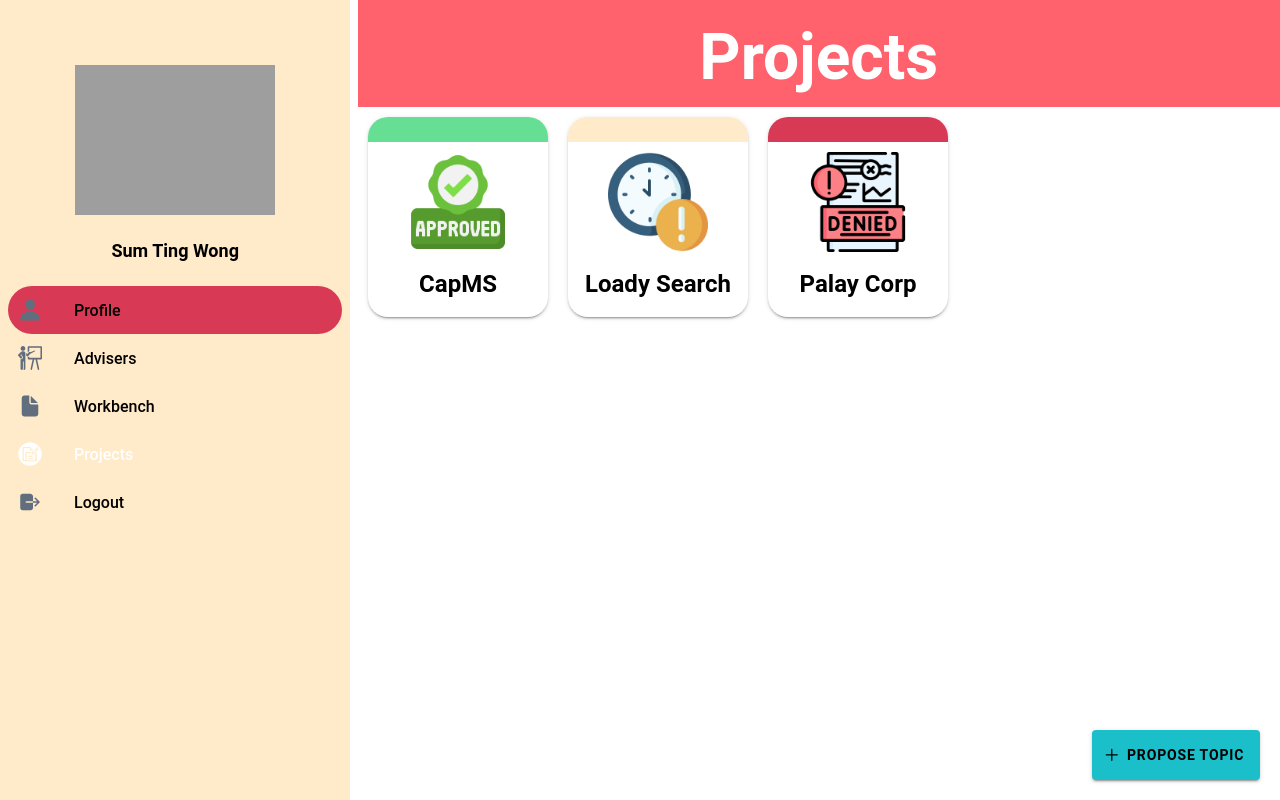
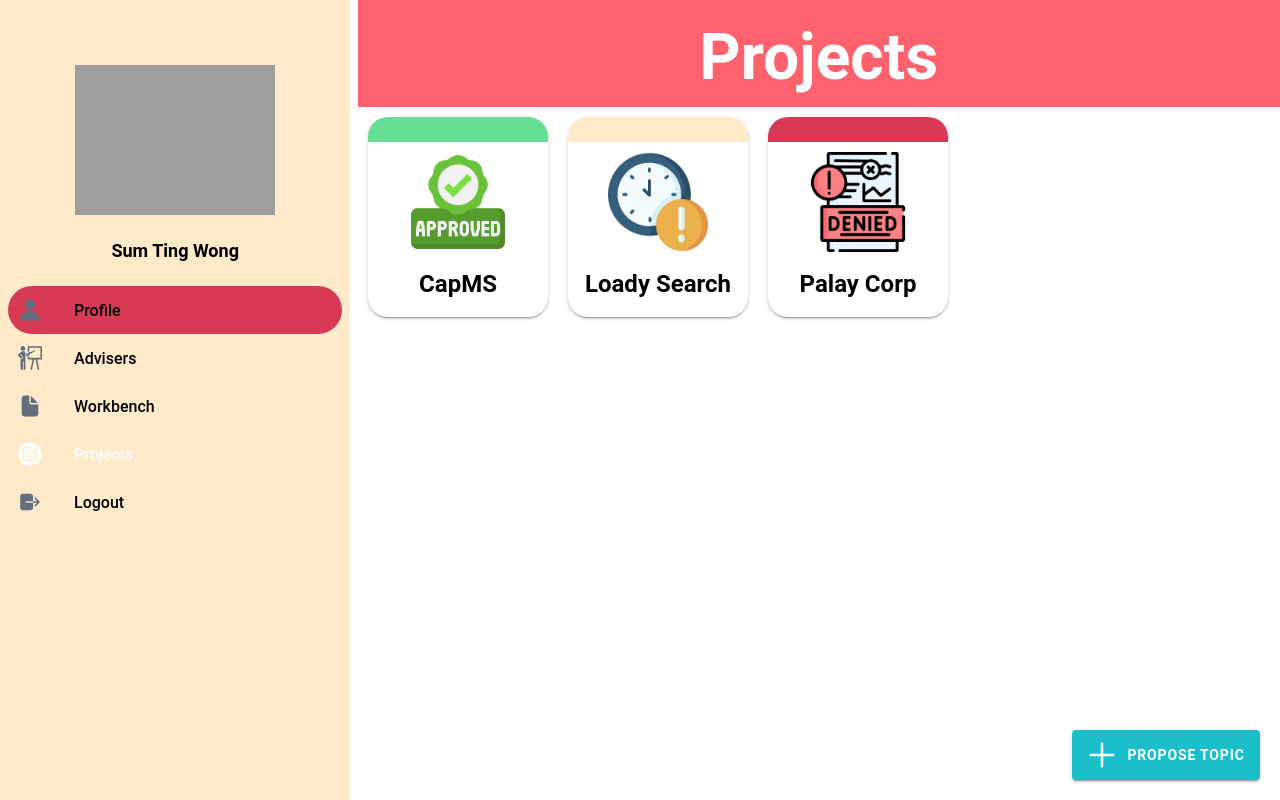
Before and after one commit to TcBello/CapMS, a React (Create React App) app: page /home/profile in a window 1280 px wide. Both pictures are taken after a click on the element "Projects". Built offline with nearby package versions, Linux system fonts and the light colour scheme; grey boxes are pictures that could not be loaded.

Commit message:
update project

```diff
--- a/src/pages/project/Project.css
+++ b/src/pages/project/Project.css
@@ -13,6 +13,11 @@
     margin-bottom: 20px;
     margin-right: 20px;
     height: 50px;
+    color: white;
+}
+
+.project-propose-button .icon{
+    color: white;
 }
 
 .project-container .project-item-container{
--- a/src/pages/project/components/ProjectWeb.tsx
+++ b/src/pages/project/components/ProjectWeb.tsx
@@ -54,8 +54,9 @@ class ProjectWeb extends Component{
                                 }
                             })}
                         </div>
+                        {/* PROPOSE TOPIC BUTTON */}
                         <IonButton className="project-propose-button">
-                            <IonIcon slot="start" icon={add}></IonIcon>
+                            <IonIcon slot="start" icon={add} className="icon"></IonIcon>
                             Propose Topic
                         </IonButton>
                     </div>
```
